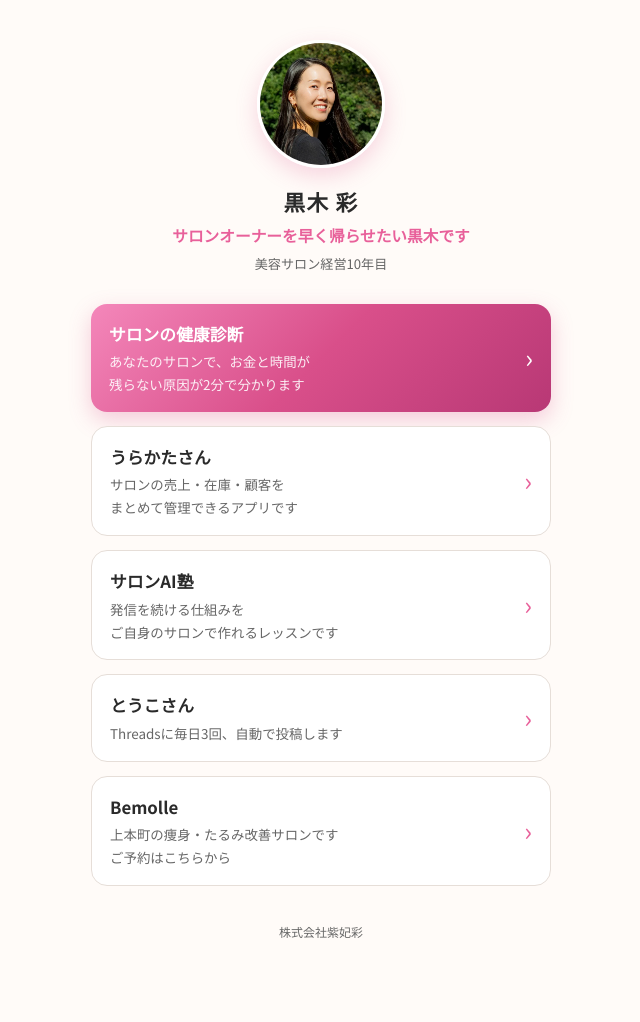
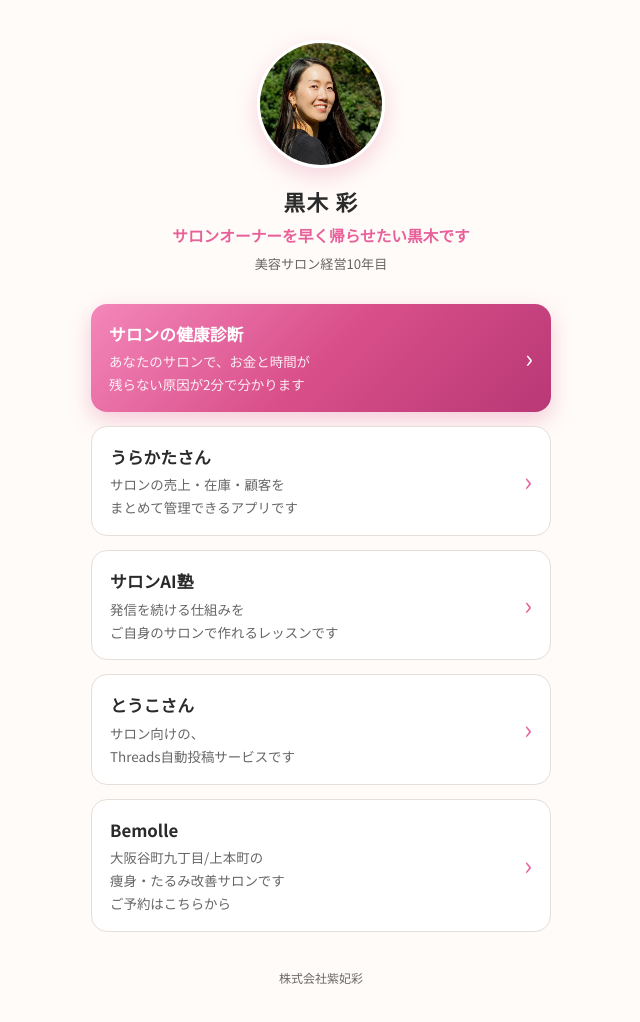
Before and after one commit to AyaKuroki929/threads-bot, a plain HTML site: page saas_app/public/aya.html in a window 1280 px wide. Shown: the whole page, without its empty margins (319-959 px from the left). Before the commit the page ends 998 px from the top, so only its background shows below. Drawn offline with Linux system fonts and the light colour scheme.

Commit message:
リンク集: Bemolleを大阪谷町九丁目/上本町に・とうこさんをサロン向けThreads自動投稿サービスに
Co-Authored-By: Claude Opus 5.5 <noreply@anthropic.com>

```diff
--- a/saas_app/public/aya.html
+++ b/saas_app/public/aya.html
@@ -86,11 +86,11 @@
     </a>
     <a class="card" href="https://saas.shikisai.work/toukosan">
       <span class="name">とうこさん</span>
-      <span class="desc">Threadsに毎日3回、自動で投稿します</span>
+      <span class="desc">サロン向けの、<br>Threads自動投稿サービスです</span>
     </a>
     <a class="card" href="https://beauty.hotpepper.jp/kr/slnH000563440/">
       <span class="name">Bemolle</span>
-      <span class="desc">上本町の痩身・たるみ改善サロンです<br>ご予約はこちらから</span>
+      <span class="desc">大阪谷町九丁目/上本町の<br>痩身・たるみ改善サロンです<br>ご予約はこちらから</span>
     </a>
   </div>
 
```
